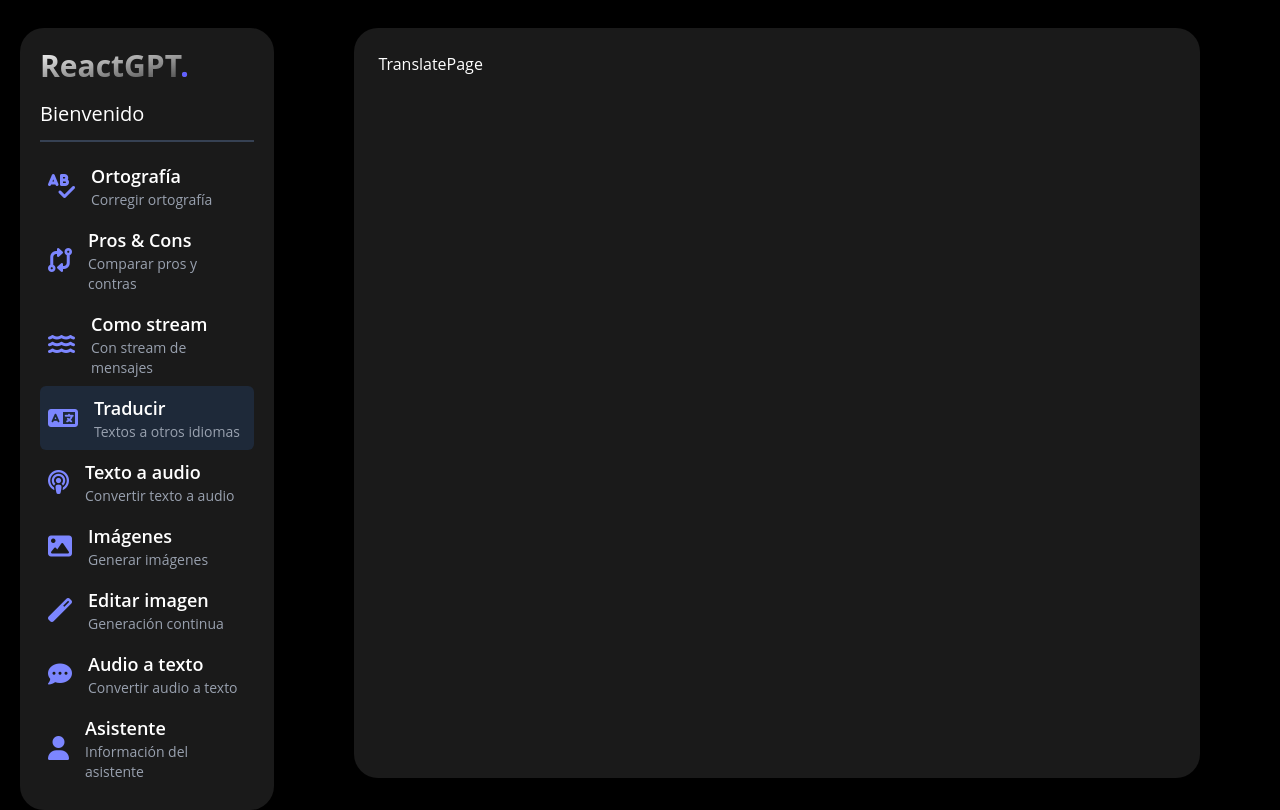
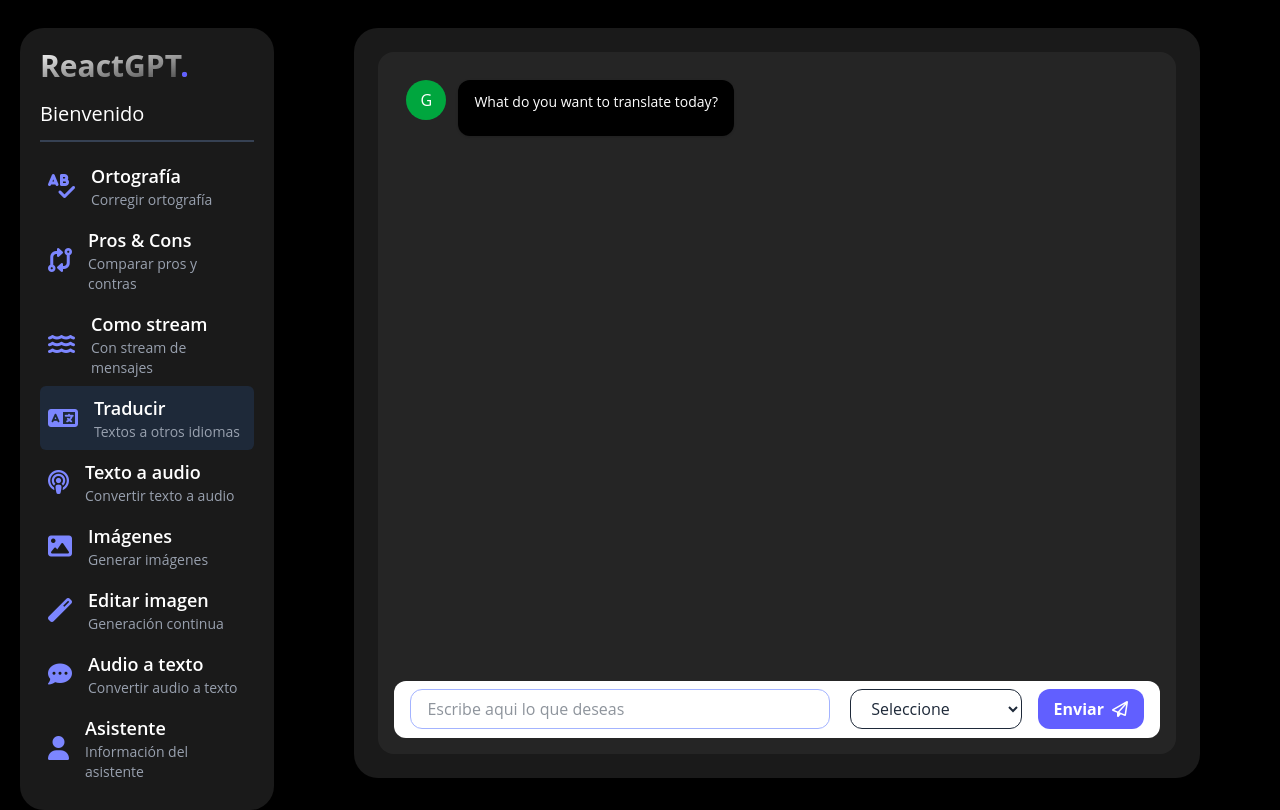
Before and after one commit to Xarasho/ReactGPT, a React (Vite) app: page /translate in a window 1280 px wide. Built offline with nearby package versions, Linux system fonts and the light colour scheme.

Commit message:
Updated the necessary UI elements for the TranslatePage

```diff
--- a/src/presentation/components/chat-input-boxes/TextMessageBoxSelect.tsx
+++ b/src/presentation/components/chat-input-boxes/TextMessageBoxSelect.tsx
@@ -21,6 +21,7 @@
     event.preventDefault();
 
     if ( message.trim().length === 0 ) return;
+    if ( selectedOption === '' ) return;
 
     onSendMessage( message, selectedOption );
     setMessage('');
--- a/src/presentation/pages/translate/TranslatePage.tsx
+++ b/src/presentation/pages/translate/TranslatePage.tsx
@@ -1,7 +1,84 @@
-const TranslatePage = () => {
+import { useState } from 'react';
+import { GptMessage, MyMessage, TypingLoader, TextMessageBoxSelect } from '../../components';
+
+interface Message {
+  text: string;
+  isGpt: boolean;
+}
+
+const languages = [
+  { id: "ruso", text: "Ruso" },
+  { id: "inglés", text: "Inglés" },
+  { id: "francés", text: "Francés" },
+  { id: "ucraniano", text: "Ucraniano" },
+  { id: "polaco", text: "Polaco" },
+  { id: "alemán", text: "Alemán" },
+  { id: "árabe", text: "Árabe" },
+  { id: "italiano", text: "Italiano" },
+  { id: "japonés", text: "Japonés" },
+  { id: "mandarín", text: "Mandarín" },
+  { id: "portugués", text: "Portugués" },
+];
+
+export const TranslatePage = () => {
+
+  const [isloading, setIsLoading] = useState(false);
+  const [messages, setMessages] = useState<Message[]>([]);
+
+  const handlePost = async( text: string, selectedOption: string ) => {
+
+    setIsLoading(true);
+
+    const newMessage = `Traduce: "${ text }" al idioma ${ selectedOption }`
+
+    setMessages( (prev) => [...prev, { text: newMessage, isGpt: false}]);
+
+    //TODO: UseCase
+
+    setIsLoading(false);
+
+    // Todo: Add message isGpt as true
+
+  }
+
   return (
-    <div>TranslatePage</div>
+    <div className="chat-container">
+      <div className="chat-messages">
+        <div className="grid grid-cols-12 gap-y-2">
+
+          {/* Bienvenida */}
+          <GptMessage text="What do you want to translate today?" />
+
+          {
+            messages.map( (message, index) => (
+              message.isGpt
+                ? (
+                  <GptMessage key={index} text={message.text} />
+                )
+                : (
+                  <MyMessage key={index} text={message.text} />
+                )
+            ))
+          }
+
+          {/* <MyMessage text="Hola Mundo" /> */}
+
+          {
+            isloading && (
+              <div className="col-start-1 col-end-12 fade-in">
+                <TypingLoader />
+              </div>
+            )
+          }
+
+        </div>
+      </div>
+
+      <TextMessageBoxSelect
+        onSendMessage={ handlePost }
+        placeHolder='Escribe aqui lo que deseas'
+        options={languages}
+      />
+    </div>
   )
 }
-
-export default TranslatePage
--- a/src/presentation/router/router.tsx
+++ b/src/presentation/router/router.tsx
@@ -7,7 +7,7 @@
 import { ProsConsStreamPage } from "../pages/pros-cons-stream/ProsConsStreamPage";
 import { ProsConsPage } from "../pages/pros-cons/ProsConsPage";
 import TextToAudioPage from "../pages/text-to-audio/TextToAudioPage";
-import TranslatePage from "../pages/translate/TranslatePage";
+import { TranslatePage } from "../pages/translate/TranslatePage";
 // import DashboardLayout from "../layouts/DashboardLayout";
 import { DashboardLayout } from "../layouts/DashboardLayout";
 
```
Also changed, not shown: src/core/use-cases/orthography.use-case.ts (line endings or trailing spaces).
